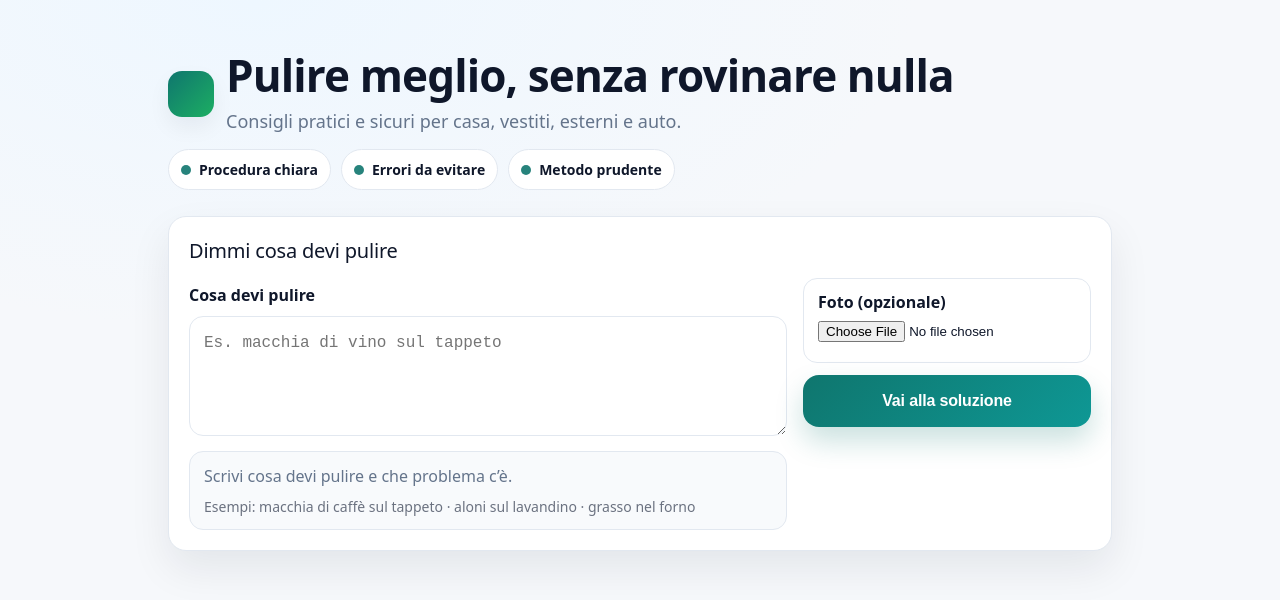
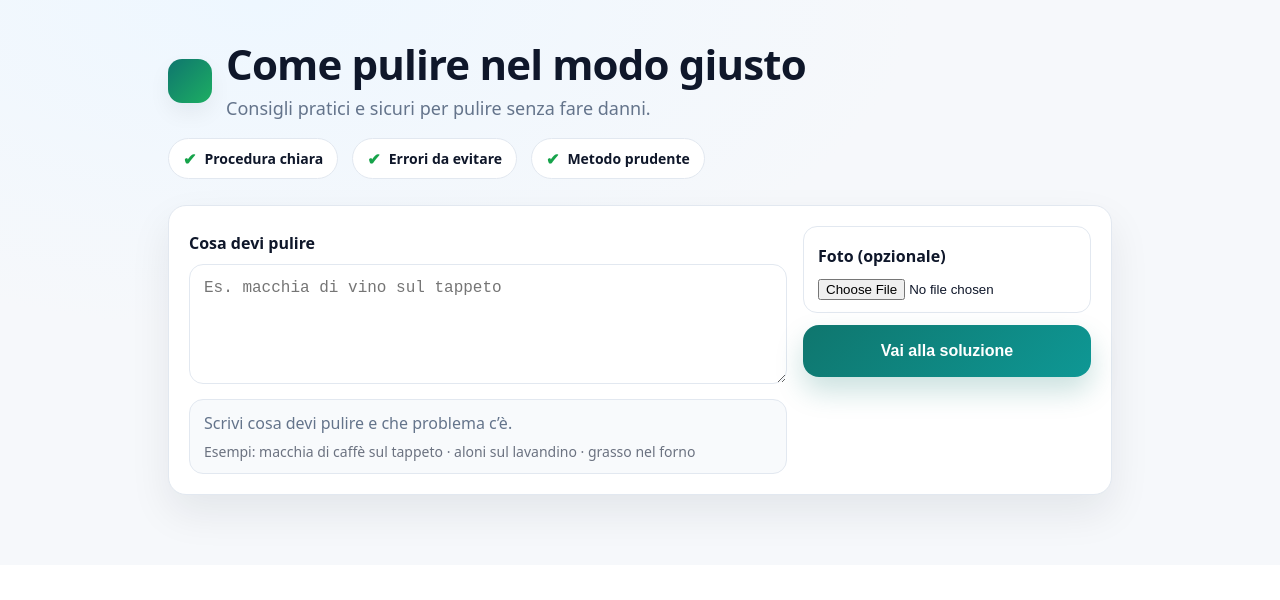
Before and after one commit to pasdigitalbiz/puliremeglio, a website: page index.html in a window 1280 px wide. Drawn offline with Linux system fonts and the light colour scheme.

Commit message:
Update index.html

```diff
--- a/index.html
+++ b/index.html
@@ -21,6 +21,8 @@
         --brandDark: #0b5f59;
         --brandSoft: #e7f6f4;
 
+        --ok: #16a34a;
+
         --shadow: 0 18px 40px rgba(15, 23, 42, 0.08);
         --shadowSoft: 0 10px 22px rgba(15, 23, 42, 0.06);
         --radius: 18px;
@@ -30,15 +32,10 @@
         box-sizing: border-box;
       }
 
-      html,
-      body {
-        height: 100%;
-      }
-
       body {
         margin: 0;
         font-family: ui-sans-serif, system-ui, -apple-system, Segoe UI, Roboto, Helvetica,
-          Arial, "Apple Color Emoji", "Segoe UI Emoji";
+          Arial;
         color: var(--text);
         background: radial-gradient(1200px 600px at 20% 0%, #eef7ff 0%, var(--bg) 55%)
           no-repeat;
@@ -50,20 +47,22 @@
         padding: 42px 18px 70px;
       }
 
+      /* HERO */
+
       .hero {
-        margin: 10px 0 26px;
+        margin-bottom: 26px;
       }
 
       .brandRow {
         display: flex;
         align-items: center;
-        gap: 12px;
+        gap: 14px;
         margin-bottom: 14px;
       }
 
       .logo {
-        width: 46px;
-        height: 46px;
+        width: 44px;
+        height: 44px;
         border-radius: 14px;
         background: linear-gradient(135deg, var(--brand) 0%, #22c55e 140%);
         box-shadow: var(--shadowSoft);
@@ -71,7 +70,7 @@
 
       h1 {
         margin: 0;
-        font-size: 44px;
+        font-size: 42px;
         letter-spacing: -0.02em;
         line-height: 1.05;
       }
@@ -80,9 +79,36 @@
         margin: 10px 0 0;
         font-size: 18px;
         color: var(--muted);
-        max-width: 62ch;
-        line-height: 1.5;
+        max-width: 60ch;
       }
+
+      .checks {
+        display: flex;
+        flex-wrap: wrap;
+        gap: 14px;
+        margin-top: 18px;
+      }
+
+      .check {
+        display: inline-flex;
+        align-items: center;
+        gap: 8px;
+        padding: 10px 14px;
+        border-radius: 999px;
+        background: #ffffff;
+        border: 1px solid var(--border);
+        font-weight: 700;
+        font-size: 14px;
+        color: var(--text);
+      }
+
+      .checkIcon {
+        color: var(--ok);
+        font-size: 16px;
+        line-height: 1;
+      }
+
+      /* CARD */
 
       .card {
         background: var(--card);
@@ -90,20 +116,6 @@
         border-radius: var(--radius);
         box-shadow: var(--shadow);
         padding: 20px;
-      }
-
-      .cardHeader {
-        display: flex;
-        align-items: flex-start;
-        justify-content: space-between;
-        gap: 16px;
-        margin-bottom: 14px;
-      }
-
-      .cardTitle {
-        margin: 0;
-        font-size: 20px;
-        letter-spacing: -0.01em;
       }
 
       .grid {
@@ -114,7 +126,7 @@
 
       @media (max-width: 860px) {
         h1 {
-          font-size: 36px;
+          font-size: 34px;
         }
         .grid {
           grid-template-columns: 1fr;
@@ -131,19 +143,17 @@
       textarea {
         width: 100%;
         min-height: 120px;
-        padding: 14px 14px;
+        padding: 14px;
         border-radius: 14px;
         border: 1px solid var(--border);
-        outline: none;
         font-size: 16px;
-        line-height: 1.5;
-        background: #ffffff;
         resize: vertical;
       }
 
       textarea:focus {
         border-color: rgba(15, 118, 110, 0.45);
         box-shadow: 0 0 0 4px rgba(15, 118, 110, 0.12);
+        outline: none;
       }
 
       .help {
@@ -153,22 +163,18 @@
         background: #f8fafc;
         border: 1px solid var(--border);
         color: var(--muted);
-        line-height: 1.5;
       }
 
       .examples {
         margin-top: 8px;
         font-size: 14px;
         color: #6b7280;
-        line-height: 1.5;
       }
 
       .rightCol {
         display: flex;
         flex-direction: column;
         gap: 12px;
-        align-items: stretch;
-        justify-content: flex-start;
       }
 
       .fileBox {
@@ -178,119 +184,36 @@
         background: #ffffff;
       }
 
-      .fileRow {
-        display: flex;
-        flex-direction: column;
-        gap: 8px;
-      }
-
-      .fileMeta {
-        font-size: 13px;
-        color: var(--muted);
-      }
-
       .btn {
-        width: 100%;
         height: 52px;
         border: none;
         border-radius: 16px;
         cursor: pointer;
         font-weight: 900;
         font-size: 16px;
-        letter-spacing: -0.01em;
         color: #ffffff;
         background: linear-gradient(135deg, var(--brand) 0%, #0ea5a4 140%);
         box-shadow: 0 14px 28px rgba(15, 118, 110, 0.22);
-        transition: transform 0.08s ease, box-shadow 0.12s ease;
       }
 
       .btn:hover {
-        transform: translateY(-1px);
         box-shadow: 0 18px 36px rgba(15, 118, 110, 0.26);
-      }
-
-      .btn:disabled {
-        opacity: 0.6;
-        cursor: not-allowed;
-        transform: none;
-        box-shadow: none;
       }
 
       .status {
         min-height: 18px;
         font-size: 14px;
         color: var(--muted);
-        padding-left: 2px;
-      }
-
-      .answerWrap {
-        margin-top: 18px;
       }
 
       .answer {
         display: none;
+        margin-top: 18px;
         background: var(--card);
         border: 1px solid var(--border);
         border-radius: var(--radius);
         box-shadow: var(--shadow);
         padding: 20px;
-      }
-
-      .answerHead {
-        display: flex;
-        flex-direction: column;
-        gap: 6px;
-        margin-bottom: 12px;
-      }
-
-      .answerTitle {
-        margin: 0;
-        font-size: 28px;
-        letter-spacing: -0.02em;
-      }
-
-      .answerMeta {
-        color: var(--muted);
-        font-size: 14px;
-      }
-
-      .answerBody {
-        color: var(--text);
-        line-height: 1.6;
-      }
-
-      .footerNote {
-        margin-top: 16px;
-        color: var(--muted);
-        font-size: 13px;
-      }
-
-      .pill {
-        display: inline-flex;
-        align-items: center;
-        gap: 8px;
-        padding: 10px 12px;
-        border-radius: 999px;
-        border: 1px solid var(--border);
-        background: #ffffff;
-        color: var(--text);
-        font-weight: 800;
-        font-size: 14px;
-      }
-
-      .pillDot {
-        width: 10px;
-        height: 10px;
-        border-radius: 999px;
-        background: var(--brand);
-        opacity: 0.9;
-      }
-
-      .topHintRow {
-        display: flex;
-        flex-wrap: wrap;
-        gap: 10px;
-        margin-top: 14px;
       }
     </style>
   </head>
@@ -299,29 +222,23 @@
     <div class="wrap">
       <div class="hero">
         <div class="brandRow">
-          <div class="logo" aria-hidden="true"></div>
+          <div class="logo"></div>
           <div>
-            <h1>Pulire meglio, senza rovinare nulla</h1>
+            <h1>Come pulire nel modo giusto</h1>
             <p class="sub">
-              Consigli pratici e sicuri per casa, vestiti, esterni e auto.
+              Consigli pratici e sicuri per pulire senza fare danni.
             </p>
           </div>
         </div>
 
-        <div class="topHintRow" aria-hidden="true">
-          <span class="pill"><span class="pillDot"></span>Procedura chiara</span>
-          <span class="pill"><span class="pillDot"></span>Errori da evitare</span>
-          <span class="pill"><span class="pillDot"></span>Metodo prudente</span>
+        <div class="checks">
+          <div class="check"><span class="checkIcon">✔</span>Procedura chiara</div>
+          <div class="check"><span class="checkIcon">✔</span>Errori da evitare</div>
+          <div class="check"><span class="checkIcon">✔</span>Metodo prudente</div>
         </div>
       </div>
 
       <div class="card">
-        <div class="cardHeader">
-          <div>
-            <div class="cardTitle">Dimmi cosa devi pulire</div>
-          </div>
-        </div>
-
         <div class="grid">
           <div>
             <label for="q">Cosa devi pulire</label>
@@ -340,32 +257,17 @@
 
           <div class="rightCol">
             <div class="fileBox">
-              <label for="img" style="margin: 0 0 8px">Foto (opzionale)</label>
-              <div class="fileRow">
-                <input id="img" type="file" accept="image/*" />
-                <div id="imgMeta" class="fileMeta"></div>
-              </div>
+              <label for="img">Foto (opzionale)</label>
+              <input id="img" type="file" accept="image/*" />
             </div>
 
-            <button id="btnSolve" class="btn" type="button">Vai alla soluzione</button>
+            <button id="btnSolve" class="btn">Vai alla soluzione</button>
             <div id="status" class="status"></div>
           </div>
         </div>
       </div>
 
-      <div class="answerWrap">
-        <div id="answer" class="answer">
-          <div class="answerHead">
-            <h2 id="ansTitle" class="answerTitle"></h2>
-            <div id="ansMeta" class="answerMeta"></div>
-          </div>
-          <div id="ansBody" class="answerBody"></div>
-
-          <div class="footerNote">
-            Consiglio: prova sempre in un punto nascosto su superfici delicate.
-          </div>
-        </div>
-      </div>
+      <div id="answer" class="answer"></div>
     </div>
 
     <script src="./app.js"></script>
```
